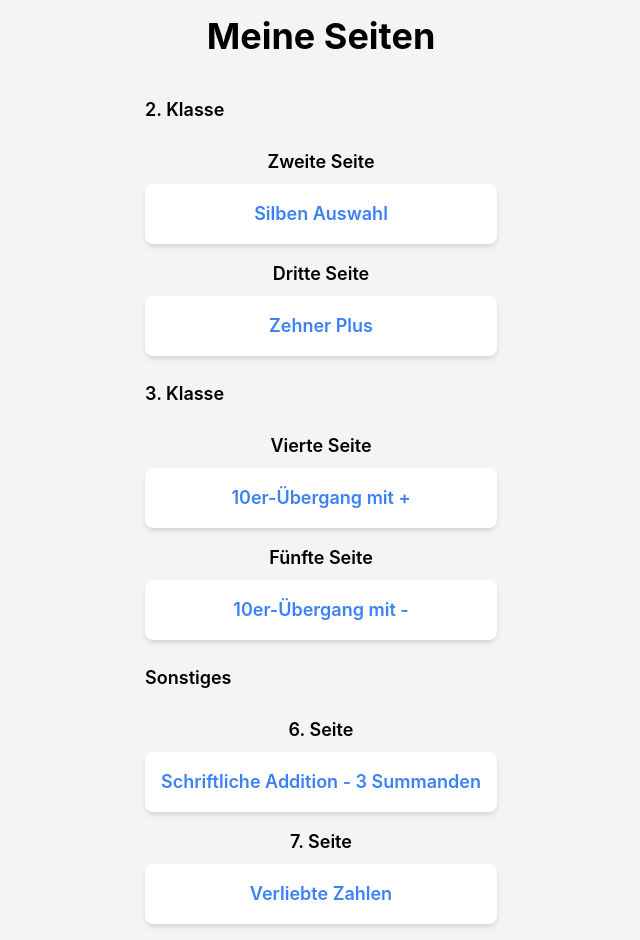
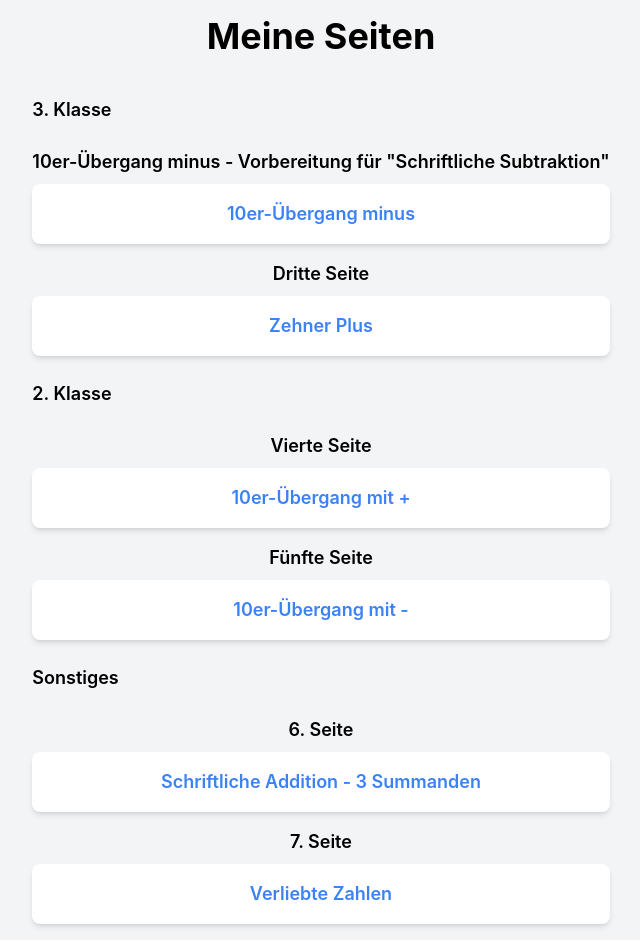
Before and after one commit to hssw24/hssw, a React (Create React App) app: page / in a window 1280 px wide. Shown: the whole page, without its empty margins (319-959 px from the left). Built offline with nearby package versions, Linux system fonts and the light colour scheme.

Commit message:
Beschreibung der Änderungen

```diff
--- a/src/App.js
+++ b/src/App.js
@@ -2,10 +2,10 @@ import React from 'react';
 
 const App = () => {
   const links = [
+    { label: '3. Klasse' },
+    { label: '10er-Übergang minus - Vorbereitung für "Schriftliche Subtraktion"', name: '10er-Übergang minus', url: 'https://10erm.vercel.app/' },
+    { label: 'Dritte Seite', name: 'Zehner Plus', url: 'https://zehnerplus.vercel.app/' },
     { label: '2. Klasse' },
-    { label: 'Zweite Seite', name: 'Silben Auswahl', url: 'https://silbenauswahl.vercel.app/' },
-    { label: 'Dritte Seite', name: 'Zehner Plus', url: 'https://zehnerplus.vercel.app/' },
-    { label: '3. Klasse' },
     { label: 'Vierte Seite', name: '10er-Übergang mit +', url: 'https://obst-one.vercel.app/' },
     { label: 'Fünfte Seite', name: '10er-Übergang mit -', url: 'https://verliebte-zahlen.vercel.app/' },
     { label: 'Sonstiges'},
```
